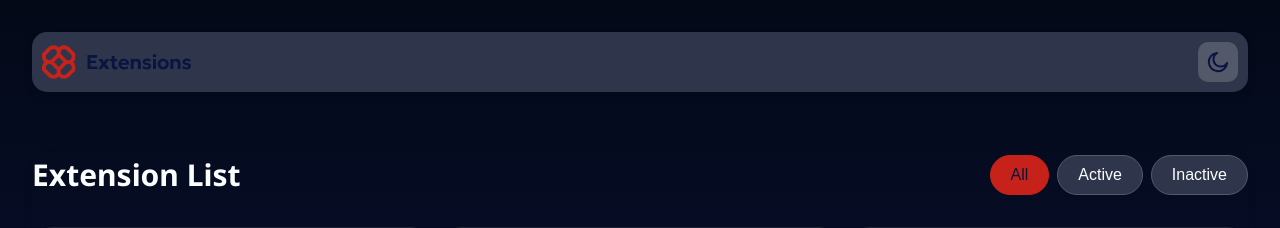
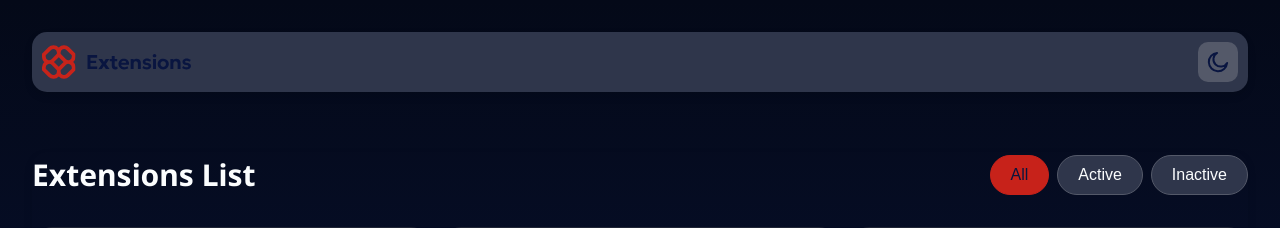
Before and after one commit to Ledelara/browser-extension-manager, a React (Vite) app: page / in a window 1280 px wide. Shown: the top 228 px of the page. Built offline with nearby package versions, Linux system fonts and the light colour scheme.

Commit message:
♻️ refactor: corrigindo escrita

```diff
--- a/src/components/ExtensionList/components/ExtensionFilter/ExtensionFilter.tsx
+++ b/src/components/ExtensionList/components/ExtensionFilter/ExtensionFilter.tsx
@@ -14,7 +14,7 @@ export default function ExtensionFilter({
 
   return (
     <div className="extension-filter">
-      <Paragraph>Extension List</Paragraph>
+      <Paragraph>Extensions List</Paragraph>
       <div className="extension-filter__button-container">
         <Button
           primary
```
